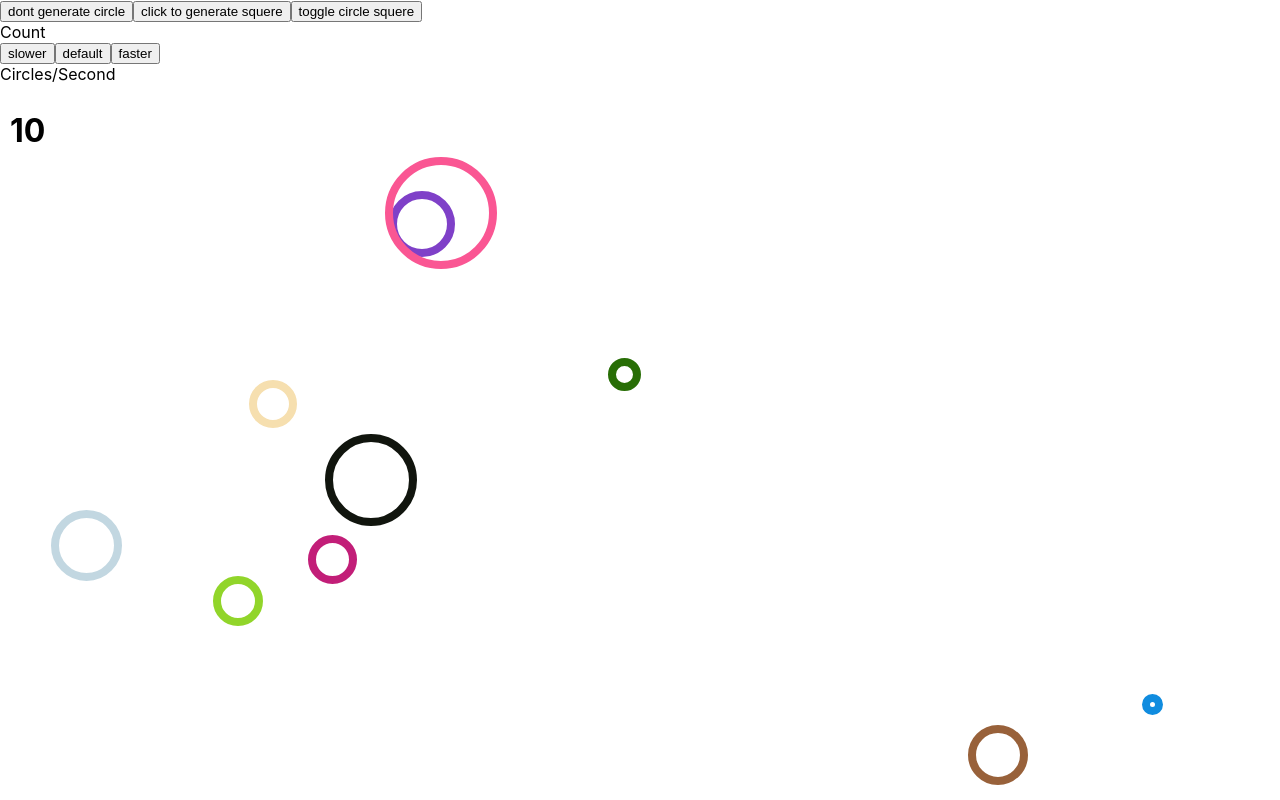
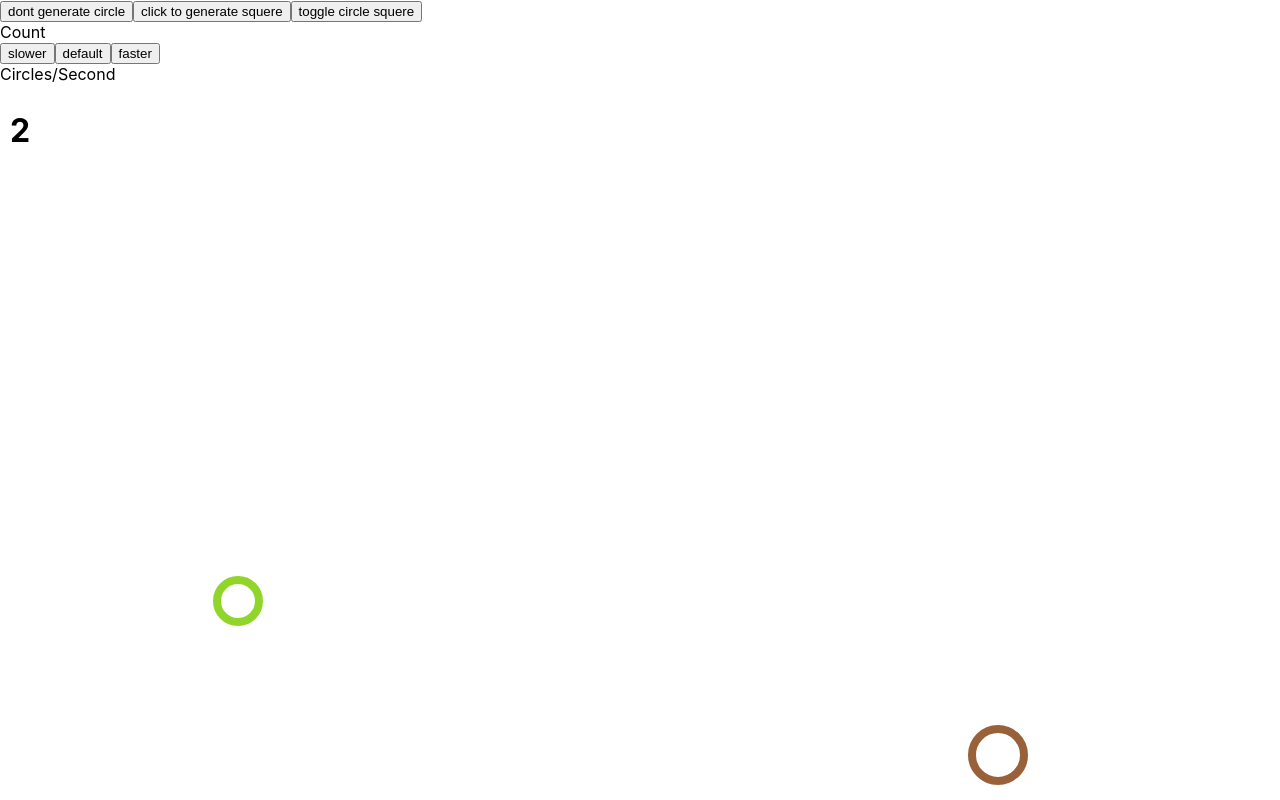
Before and after one commit to MEHDI-ROBATJAZI/a-simple-project-for-js, a React (Create React App) app: page / in a window 1280 px wide. Built offline with nearby package versions, Linux system fonts and the light colour scheme.

Commit message:
test(canvas): add expect to verify frames rendering
- Add tests to canvas
- Change the setTimeout, to close after executing a cycle
- Add placeHolder to counter h1

Closes #5

```diff
--- a/src/App.js
+++ b/src/App.js
@@ -10,7 +10,7 @@ class App extends React.Component {
     return (
       <>
         <Nav />
-        <Canvas  id="par" speed={500}/>
+        <Canvas  id="par" timer={2000}/>
       </>
     )
   }
--- a/src/components/canvas.js
+++ b/src/components/canvas.js
@@ -1,7 +1,6 @@
-import React, {useState}from 'react'
+import React, {useState, useEffect}from 'react'
 
 import Frame from './frame'
-
 
 let canvaStyle = {
   borderColor: 'black',
@@ -10,13 +9,12 @@ let canvaStyle = {
 }
 
 
-
-
-function Canvas({speed}) {
+function Canvas({timer}) {
 
   const [ style, setStyle ] = useState([])
 
   const maxSize = 100
+
   const buildFrame = () => {
     let R = Math.floor(Math.random() * 255).toString()
     let G = Math.floor(Math.random() * 255).toString()
@@ -32,19 +30,19 @@ function Canvas({speed}) {
     setStyle([...style, newStyle])
   }
 
-  setTimeout(
+  useEffect(() => {
+    let timeID = setTimeout(
+      buildFrame
+    , timer)
 
-      buildFrame
-
-  , speed)
+    return () => clearTimeout(timeID)
+  }, [style])
 
 
   return (
     <div style={canvaStyle}>
-        <h1>{style.length}</h1>
-        {style.map(item => <Frame style={item}/>)}
-
-
+      <h1 placeholder="0" id="circle-counter">{style.length}</h1>
+      {style.map(item => <Frame style={item}/>)}
     </div>
   )
 }
--- a/src/components/frame.js
+++ b/src/components/frame.js
@@ -12,7 +12,6 @@ import React from 'react'
 
 function Frame({style}) {
 
-
   let defaultStyle = {
     position: 'absolute',
     left: style.left,
@@ -24,8 +23,6 @@ function Frame({style}) {
     borderColor: style.color,
     borderRadius: '50%'
   }
-  console.log("style")
-  console.log(style)
 
   return(
     <div style={defaultStyle}></div>
```
Also changed, not shown: package.json (+7 -0 lines), src/Ap.js (added, +10 -0 lines), 2 other files (tests, documents, lock files or other folders).
